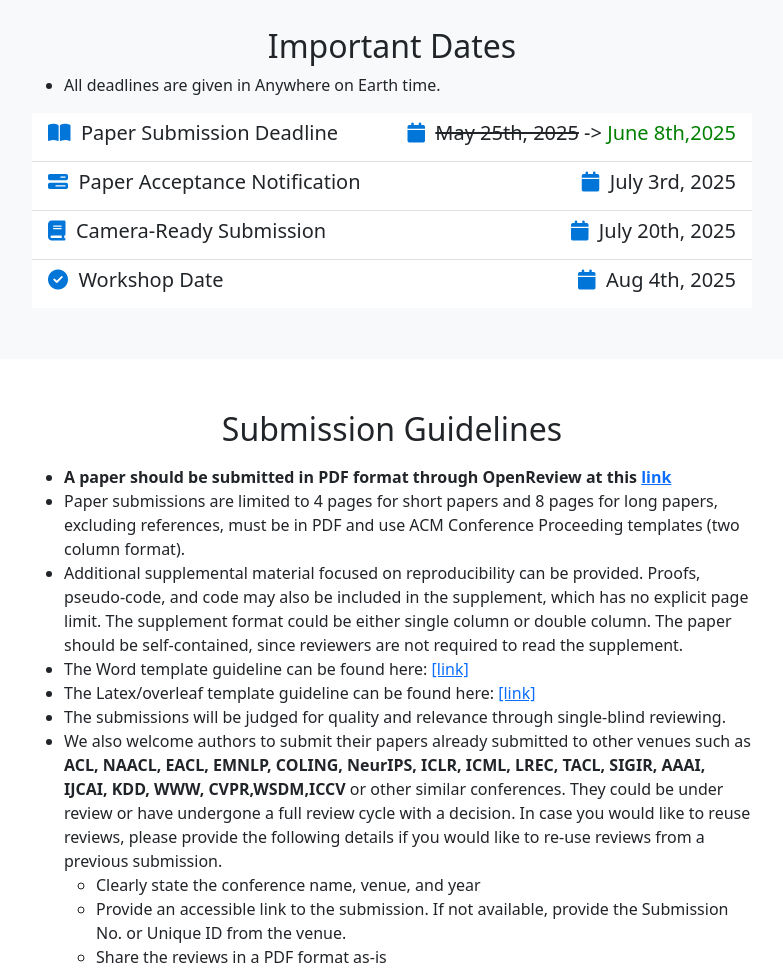
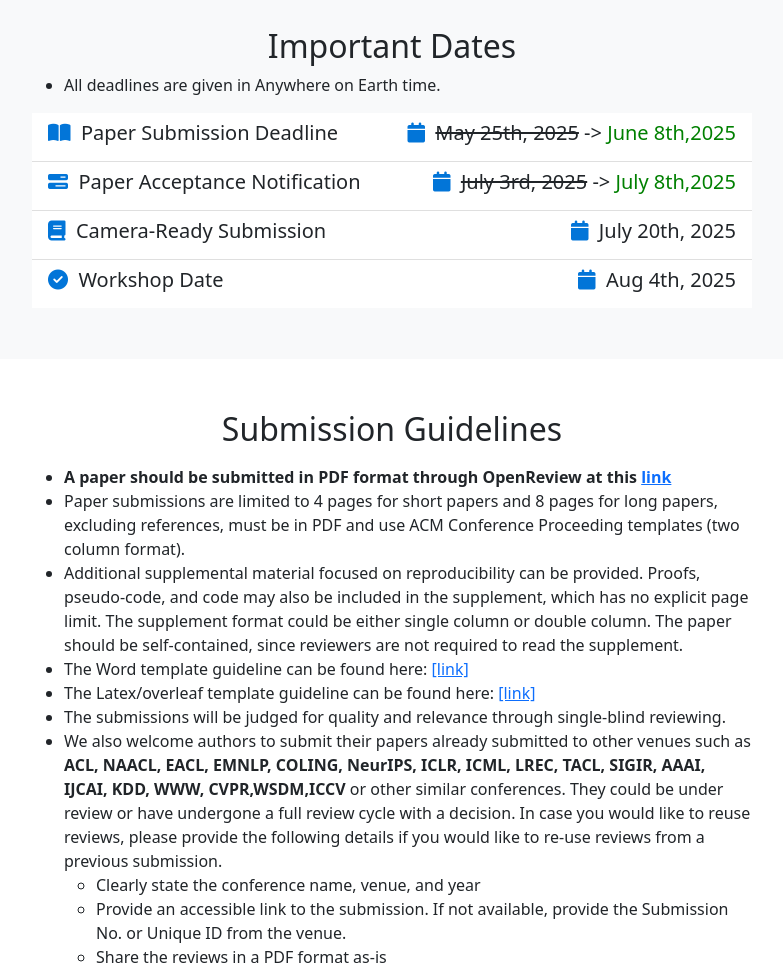
Before and after one commit to kdd-prompt-optimization-workshop/kdd-2025-prompt-optimization, a plain HTML site: page index.html in a window 1280 px wide. Shown: the part 1951-2919 px from the top of the page, without its empty margins (248-1031 px from the left). Drawn offline with nearby package versions, Linux system fonts and the light colour scheme.

Commit message:
Acceptance notification update

```diff
--- a/index.html
+++ b/index.html
@@ -133,7 +133,7 @@
                             <a class="list-group-item list-group-item-action">
                               <div class="d-flex w-100 justify-content-between">
                                 <h5 class="mb-1"><span><i class="fas fa-bars-progress" style="color:#0275d8;"></i></span>&nbsp;&nbsp;Paper Acceptance Notification</h5>
-                                <h5><span><i class="fas fa-calendar" style="color:#0275d8;"></i></span>&nbsp;&nbsp;July 3rd, 2025</h5>
+                                <h5><span><i class="fas fa-calendar" style="color:#0275d8;"></i></span>&nbsp;&nbsp;<s>July 3rd, 2025</s>&nbsp;->&nbsp;<span style="color:green">July 8th,2025</span></h5>
                               </div>
                             </a>
                             <a class="list-group-item list-group-item-action">
```
